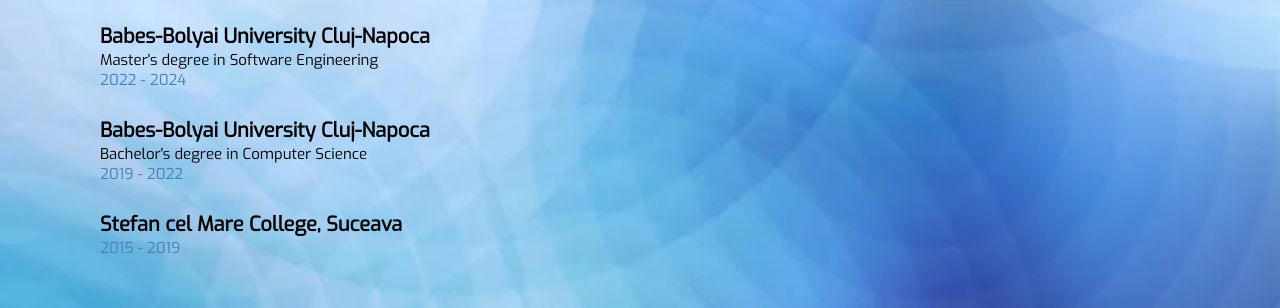
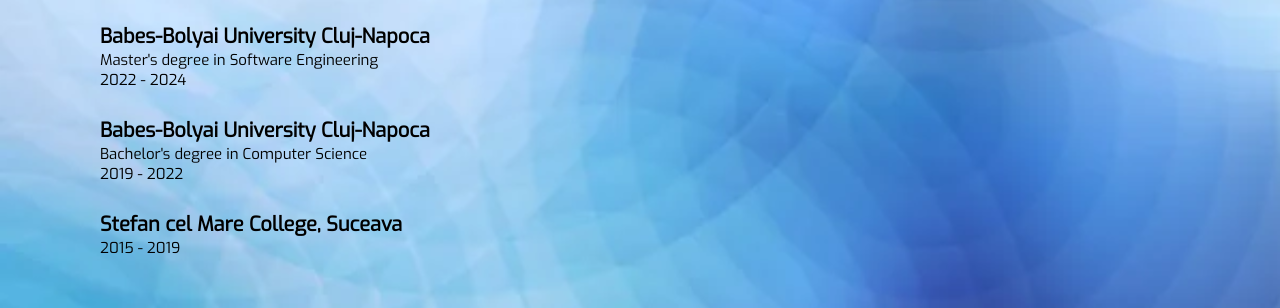
Before and after one commit to SabinaSW19/SabinaSW19.github.io, a plain HTML site: page about_me.html in a window 1280 px wide. Shown: the part 381-689 px from the top of the page. Drawn offline with Linux system fonts and the light colour scheme; a web font is replaced by a local one.

Commit message:
wave contrast 2

```diff
--- a/index.css
+++ b/index.css
@@ -303,5 +303,5 @@ img.uni {
 }
 
 .year {
-    color: steelblue;
+    color: #000000;
 }
```
